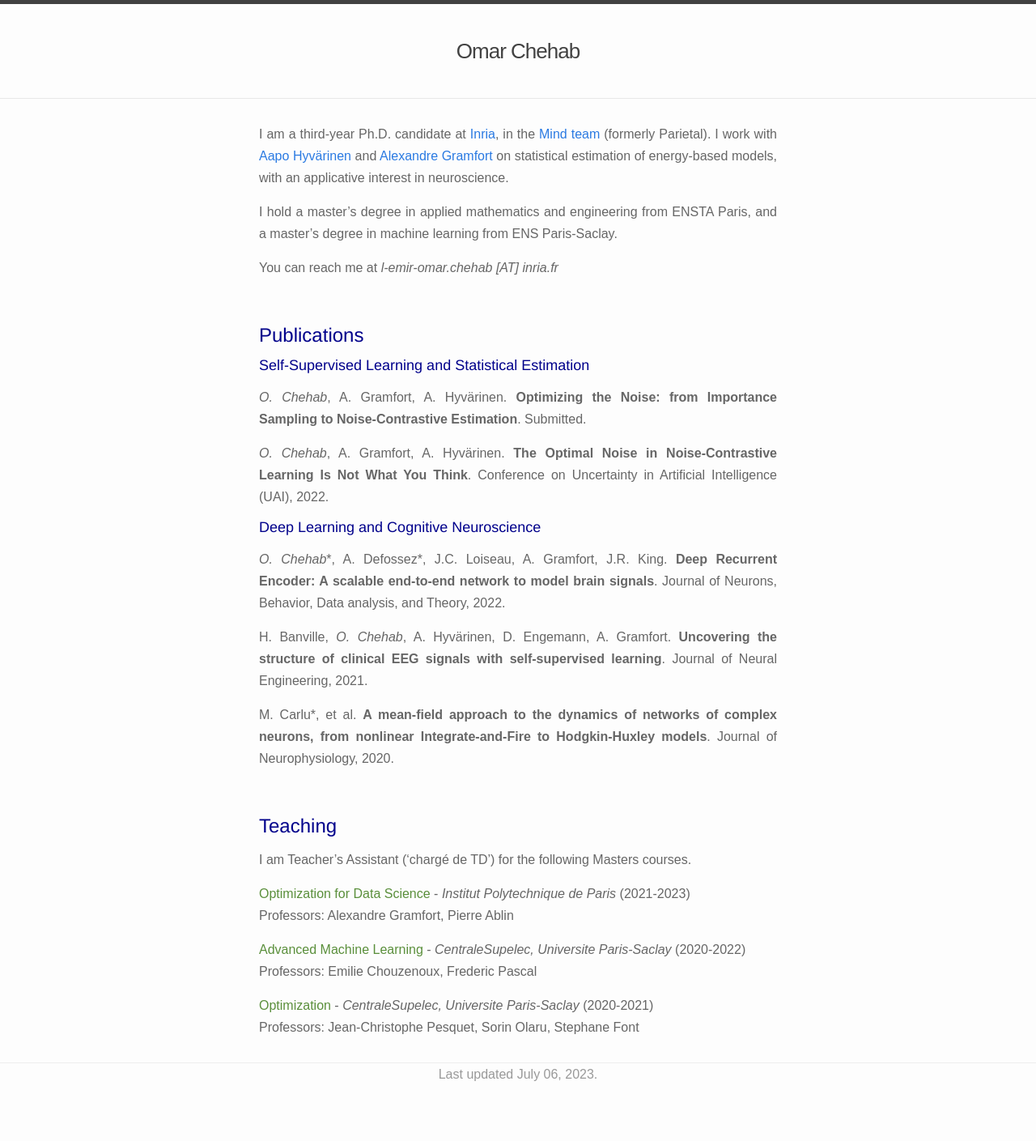
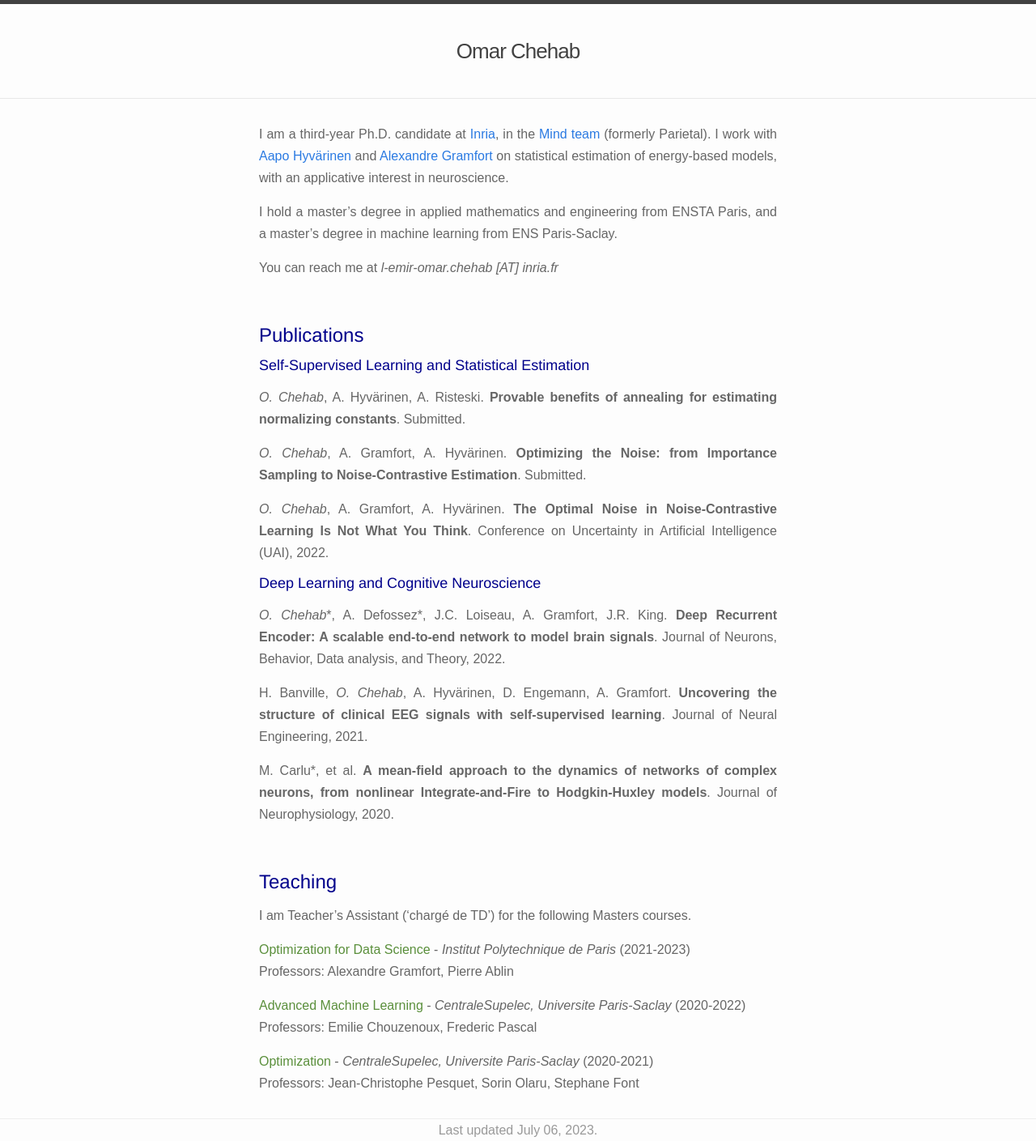
Before and after one commit to l-omar-chehab/l-omar-chehab.github.io, a Jekyll site: the page built from index.md, in a window 1280 px wide. Shown: the whole page at 81% size. Built offline with Jekyll 4.4.1, drawn with Linux system fonts in a browser that asks for light colours; before the commit the page ends 1340 px from its top, so only the background shows below that.

Commit message:
added submission

```diff
--- a/index.md
+++ b/index.md
@@ -55,8 +55,8 @@ You can reach me at <i>l-emir-omar.chehab [AT] inria.fr</i>
 
 #### <span style="color:darkblue"> Self-Supervised Learning and Statistical Estimation </span>
 
-<!-- <i>O. Chehab</i>, A. Hyvärinen, A. Risteski. <b>Provable benefits of annealing for
-estimating normalizing constants</b>. Submitted. -->
+<i>O. Chehab</i>, A. Hyvärinen, A. Risteski. <b>Provable benefits of annealing for
+estimating normalizing constants</b>. Submitted.
 
 <i>O. Chehab</i>, A. Gramfort, A. Hyvärinen. <b>Optimizing the Noise: from Importance Sampling to Noise-Contrastive Estimation</b>. Submitted.
 
```
Also changed, not shown: 9 other files.
